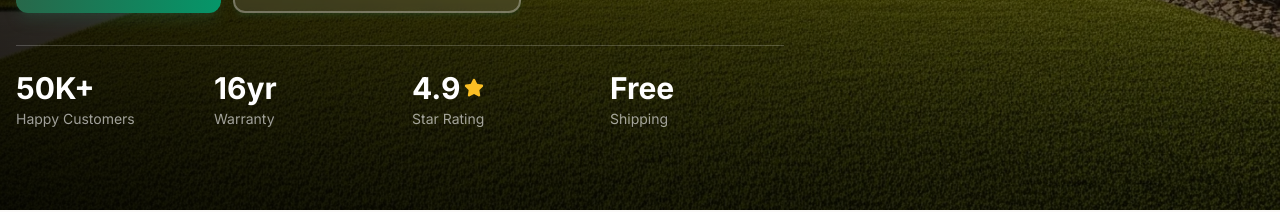
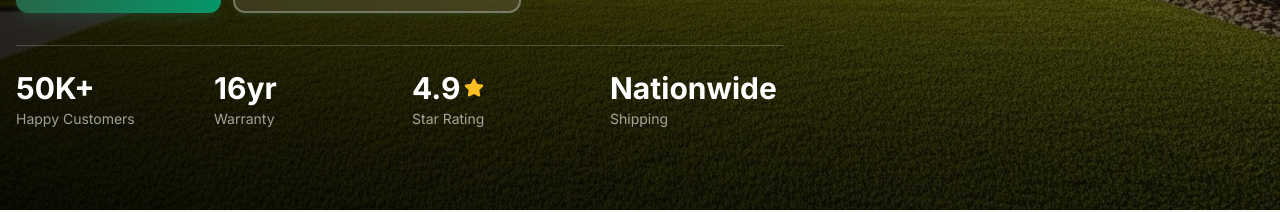
Before and after one commit to tdmgmrkt-arch/turf-world-next, a Next.js app in the folder apps/storefront/: page / in a window 1280 px wide. Shown: the part 506-718 px from the top of the page. Built offline with nearby package versions, Linux system fonts and the light colour scheme; no server answers; what @medusajs/js-sdk would draw is missing.

Commit message:
actual homepage hero language fix

```diff
--- a/apps/storefront/app/page.tsx
+++ b/apps/storefront/app/page.tsx
@@ -83,7 +83,7 @@ const stats = [
   { value: "50K+", label: "Happy Customers" },
   { value: "16yr", label: "Warranty" },
   { value: "4.9", label: "Star Rating", icon: Star },
-  { value: "Free", label: "Shipping" },
+  { value: "Nationwide", label: "Shipping" },
 ];
 
 const features = [
```
